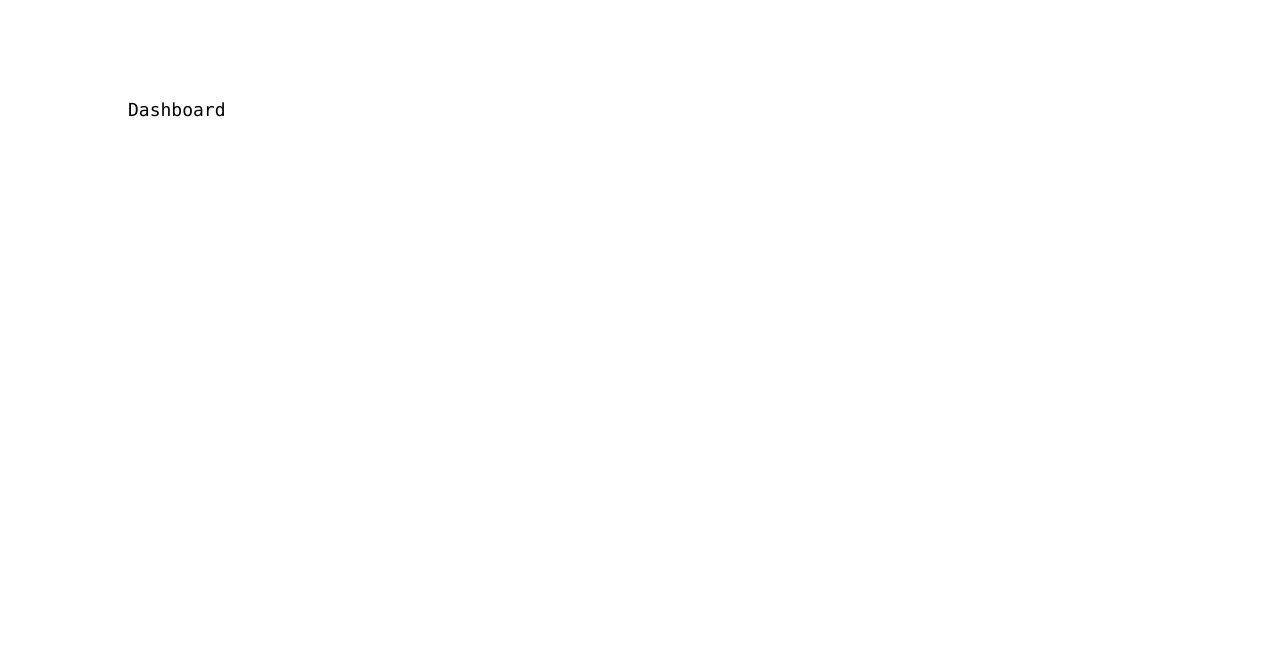
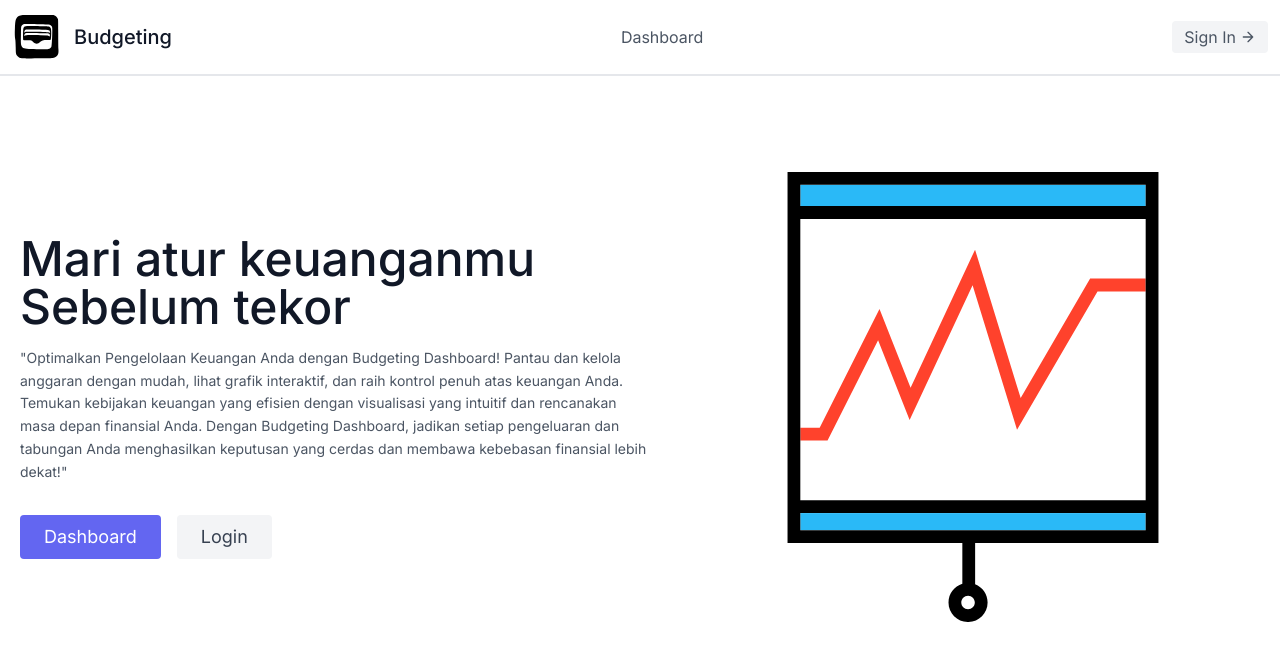
Before and after one commit to bintangyosua/budgeting-client, a Next.js app: page / in a window 1280 px wide. Shown: the top 660 px of the page. Built offline with nearby package versions, Linux system fonts and the light colour scheme; no server answers.

Commit message:
conditioning button login and logout

```diff
--- a/src/app/(auth)/client.tsx
+++ b/src/app/(auth)/client.tsx
@@ -10,7 +10,7 @@ export default function Client(props: { children: React.ReactNode }) {
     return <main>Loading...</main>;
   } else {
     if (!session) {
-      redirect("/");
+      redirect("/api/auth/signin");
     } else {
       return (
         <main>
--- a/src/app/(auth)/dashboard/page.tsx
+++ b/src/app/(auth)/dashboard/page.tsx
@@ -1,6 +1,6 @@
 import Dashboard from "@/components/Dashboard/Dashboard";
 import SideBar from "@/components/Dashboard/SideBar/SideBar";
-import Navbar from "@/components/Navbar";
+import Navbar from "@/components/DashboardNavbar";
 
 export default async function Page() {
   return (
--- a/src/app/(auth)/dashboard/transactions/page.tsx
+++ b/src/app/(auth)/dashboard/transactions/page.tsx
@@ -1,5 +1,5 @@
 import SideBar from "@/components/Dashboard/SideBar/SideBar";
-import Navbar from "@/components/Navbar";
+import Navbar from "@/components/DashboardNavbar";
 import Transactions from "@/components/Transactions/Transactions";
 import { Table } from "@radix-ui/themes";
 
--- a/src/app/page.tsx
+++ b/src/app/page.tsx
@@ -1,12 +1,62 @@
+"use client";
+
+import HomeNavbar from "@/components/HomeNavbar";
+import { useSession } from "next-auth/react";
 import Image from "next/image";
+import Link from "next/link";
 
 export default function Home() {
+  const { data: session, status } = useSession();
   return (
-    <main className="flex min-h-screen flex-col items-center justify-between p-24">
-      <div className="z-10 max-w-5xl w-full items-center justify-between font-mono text-sm lg:flex">
-        <h1 className="text-lg">
-          <a href="/dashboard">Dashboard</a>
-        </h1>
+    <main className="flex min-h-screen flex-col items-center">
+      <HomeNavbar />
+      <div className="z-10 max-w-7xl w-full items-center justify-between text-sm lg:flex">
+        <section className="text-gray-600 body-font">
+          <div className="container mx-auto flex px-5 py-24 md:flex-row flex-col items-center">
+            <div className="lg:flex-grow md:w-1/2 lg:pr-24 md:pr-16 flex flex-col md:items-start md:text-left mb-16 md:mb-0 items-center text-center">
+              <h1 className="title-font md:text-5xl sm:text-4xl text-3xl mb-4 font-medium text-gray-900">
+                Mari atur keuanganmu
+                <br className="hidden lg:inline-block" />
+                Sebelum tekor
+              </h1>
+              <p className="mb-8 leading-relaxed text-md">
+                "Optimalkan Pengelolaan Keuangan Anda dengan Budgeting
+                Dashboard! Pantau dan kelola anggaran dengan mudah, lihat grafik
+                interaktif, dan raih kontrol penuh atas keuangan Anda. Temukan
+                kebijakan keuangan yang efisien dengan visualisasi yang intuitif
+                dan rencanakan masa depan finansial Anda. Dengan Budgeting
+                Dashboard, jadikan setiap pengeluaran dan tabungan Anda
+                menghasilkan keputusan yang cerdas dan membawa kebebasan
+                finansial lebih dekat!"
+              </p>
+              <div className="flex justify-center">
+                <Link href={"/dashboard"}>
+                  <button className="inline-flex text-white bg-indigo-500 border-0 py-2 px-6 focus:outline-none hover:bg-indigo-600 rounded text-lg">
+                    Dashboard
+                  </button>
+                </Link>
+                {!session ? (
+                  <Link href={"/api/auth/signin"}>
+                    <button className="ml-4 inline-flex text-gray-700 bg-gray-100 border-0 py-2 px-6 focus:outline-none hover:bg-gray-200 rounded text-lg">
+                      Login
+                    </button>
+                  </Link>
+                ) : (
+                  <></>
+                )}
+              </div>
+            </div>
+            <div className="lg:max-w-lg lg:w-full md:w-1/2 w-5/6">
+              <img
+                className="object-cover object-center rounded"
+                alt="hero"
+                src="/graph.svg"
+                height={450}
+                width={450}
+              />
+            </div>
+          </div>
+        </section>
       </div>
     </main>
   );
--- a/src/components/Navbar.tsx
+++ b/src/components/DashboardNavbar.tsx
@@ -71,12 +71,12 @@ export default function Navbar() {
   return (
     <div className="flex flex-row justify-between px-10 py-6 bg-[#0f0f0f] sticky top-0">
       <div className="flex items-center space-x-4">
-        <a href="/">
+        <Link href="/">
           <span>HOMEPAGE</span>
-        </a>
-        <a href="/dashboard">
+        </Link>
+        <Link href="/dashboard">
           <span className="text-white">DASHBOARD</span>
-        </a>
+        </Link>
       </div>
       <div className="my-auto">
         <span className="text-white">
--- /dev/null
+++ b/src/components/HomeNavbar.tsx
@@ -0,0 +1,72 @@
+"use client";
+
+import { signIn, signOut, useSession } from "next-auth/react";
+import Link from "next/link";
+import React from "react";
+
+export default function HomeNavbar() {
+  const { data: session, status } = useSession();
+  return (
+    <header className="text-gray-600 body-font w-full border-b-2">
+      <div className="container mx-auto flex flex-wrap p-3 flex-col md:flex-row items-center">
+        <Link
+          className="flex title-font font-medium items-center text-gray-900 mb-4 md:mb-0"
+          href={"/"}>
+          <img src="/wallet.svg" width={50} alt="" />
+          <span className="ml-3 text-xl">Budgeting</span>
+        </Link>
+        <nav className="md:ml-auto md:mr-auto flex flex-wrap items-center text-base justify-center">
+          <Link className="mr-5 hover:text-gray-900" href="/dashboard">
+            Dashboard
+          </Link>
+        </nav>
+        {session ? (
+          <Link
+            href={"/api/auth/signout"}
+            onClick={(e) => {
+              e.preventDefault();
+
+              signOut({ redirect: true });
+            }}>
+            <button className="inline-flex items-center bg-gray-100 border-0 py-1 px-3 focus:outline-none hover:bg-gray-200 rounded text-base mt-4 md:mt-0">
+              Sign Out
+              <svg
+                fill="none"
+                stroke="currentColor"
+                stroke-linecap="round"
+                stroke-linejoin="round"
+                stroke-width="2"
+                className="w-4 h-4 ml-1"
+                viewBox="0 0 24 24">
+                <path d="M5 12h14M12 5l7 7-7 7"></path>
+              </svg>
+            </button>
+          </Link>
+        ) : (
+          <Link
+            href={"/api/auth/signin"}
+            onClick={(e) => {
+              e.preventDefault();
+
+              signIn();
+            }}>
+            <button className="inline-flex items-center bg-gray-100 border-0 py-1 px-3 focus:outline-none hover:bg-gray-200 rounded text-base mt-4 md:mt-0">
+              Sign In
+              <svg
+                fill="none"
+                stroke="currentColor"
+                stroke-linecap="round"
+                stroke-linejoin="round"
+                stroke-width="2"
+                className="w-4 h-4 ml-1"
+                viewBox="0 0 24 24">
+                <path d="M5 12h14M12 5l7 7-7 7"></path>
+              </svg>
+            </button>
+          </Link>
+        )}
+        <Link href={"/api/auth/signin"}></Link>
+      </div>
+    </header>
+  );
+}
```
Also changed, not shown: public/graph.svg (added).
